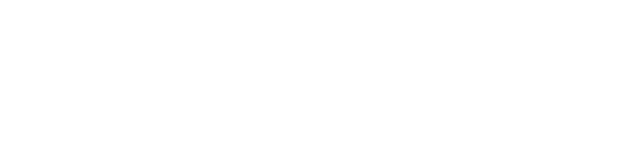
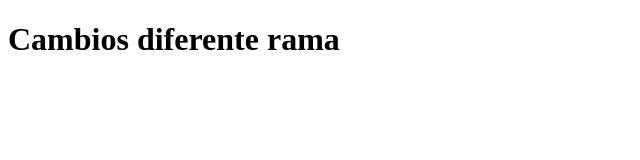
Before and after one commit to RoyalMasterDevs/jesus940222_FullstackMarzo, a plain HTML site: page reproductor/index.html in a window 1280 px wide. Shown: the whole page, without its empty margins (0-640 px from the left). Drawn offline with Linux system fonts and the light colour scheme.

Commit message:
first commit in other branch

```diff
--- a/reproductor/index.html
+++ b/reproductor/index.html
@@ -3,9 +3,9 @@
 <head>
     <meta charset="UTF-8">
     <meta name="viewport" content="width=device-width, initial-scale=1.0">
-    <title>Document2</title>
+    <title>Document23</title>
 </head>
 <body>
-
+    <h1>Cambios diferente rama</h1>
 </body>
 </html>
```
